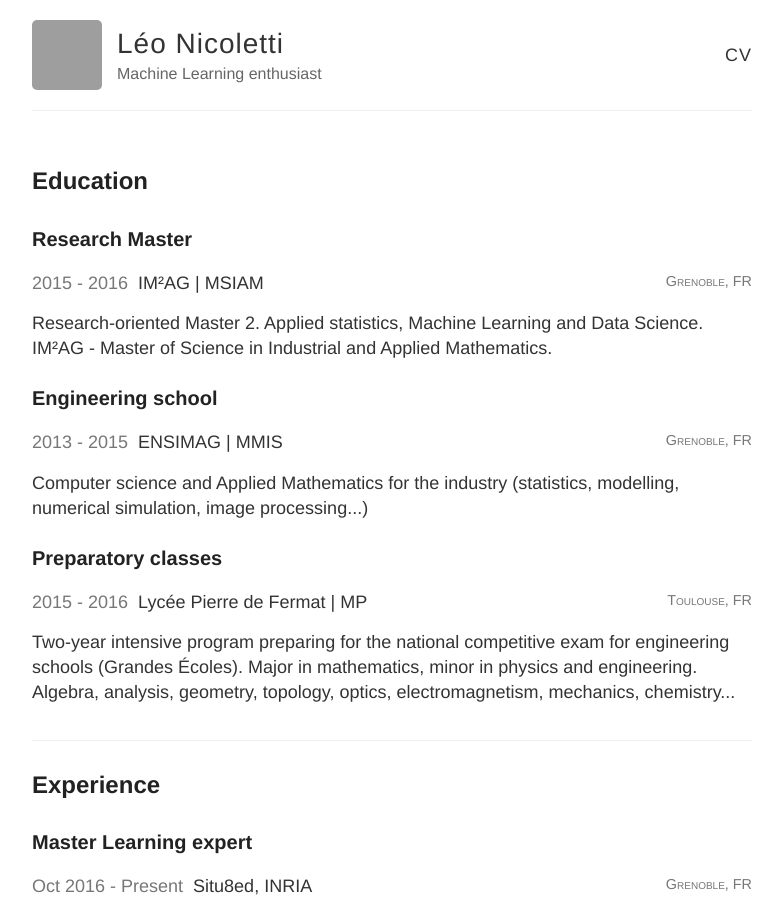
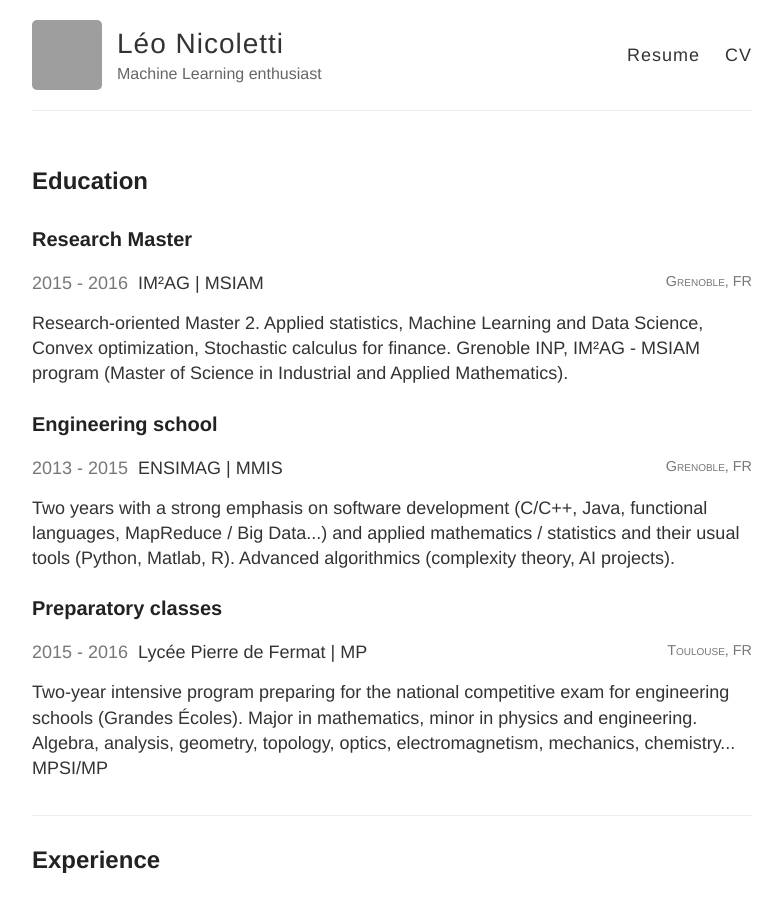
Before and after one commit to leonicoletti/leonicoletti.github.io, a Jekyll site: the page built from curriculum.html, in a window 1280 px wide and 900 px high. Shown: the whole window, without its empty margins (248-1030 px from the left). Built offline with Jekyll 4.4.1, drawn with Linux system fonts in a browser that asks for light colours; some of the changed text lies outside the part shown; grey boxes are pictures that could not be loaded.

Commit message:
PDF resume, minor corrections.

```diff
--- a/_layouts/default.html
+++ b/_layouts/default.html
@@ -25,7 +25,7 @@
 
           <nav>
             <!-- <a href="{{ site.baseurl }}/blog">Blog</a> -->
-            <!-- <a href="{{ site.baseurl }}/resume">Resume</a> -->
+            <a href="{{ site.baseurl }}/LeoNicolettiResume.pdf">Resume</a>
             <a href="{{ site.baseurl }}/curriculum">CV</a>
           </nav>
         </header>
--- a/curriculum.html
+++ b/curriculum.html
@@ -10,15 +10,15 @@
 
     <h3>Research Master</h3>
     <div class="entry-desc"><span class="entry-duration">2015 - 2016</span>IM²AG | MSIAM<span class="entry-location">Grenoble, FR</span></div>
-    <p>Research-oriented Master 2. Applied statistics, Machine Learning and Data Science. IM²AG - Master of Science in Industrial and Applied Mathematics.</p>
+    <p>Research-oriented Master 2. Applied statistics, Machine Learning and Data Science, Convex optimization, Stochastic calculus for finance. Grenoble INP, IM²AG - MSIAM program (Master of Science in Industrial and Applied Mathematics).</p>
 
     <h3>Engineering school</h3>
     <div class="entry-desc"><span class="entry-duration">2013 - 2015</span>ENSIMAG | MMIS<span class="entry-location">Grenoble, FR</span></div>
-    <p>Computer science and Applied Mathematics for the industry (statistics, modelling, numerical simulation, image processing...)</p>
+    <p>Two years with a strong emphasis on software development (C/C++, Java, functional languages, MapReduce / Big Data...) and applied mathematics / statistics and their usual tools (Python, Matlab, R). Advanced algorithmics (complexity theory, AI projects).</p>
 
     <h3>Preparatory classes</h3>
     <div class="entry-desc"><span class="entry-duration">2015 - 2016</span>Lycée Pierre de Fermat | MP<span class="entry-location">Toulouse, FR</span></div>
-    <p>Two-year intensive program preparing for the national competitive exam for engineering schools (Grandes Écoles). Major in mathematics, minor in physics and engineering. Algebra, analysis, geometry, topology, optics, electromagnetism, mechanics, chemistry...</p>
+    <p>Two-year intensive program preparing for the national competitive exam for engineering schools (Grandes Écoles). Major in mathematics, minor in physics and engineering. Algebra, analysis, geometry, topology, optics, electromagnetism, mechanics, chemistry... MPSI/MP</p>
 
     <div class="separator"></div>
     <h2>Experience</h2>
@@ -63,15 +63,15 @@
       <div class="column-right">C/C++, On-board/low-resources computing, multithreading</div>
     </div>
     <div class="row">
-      <div class="column-left">Front-end / web</div>
+      <div class="column-left">Front-end</div>
       <div class="column-right">Angular 2.x, Cordova, Typescript, HTML/CSS, Native Android</div>
     </div>
     <div class="row">
-      <div class="column-left">Back-end / servers</div>
+      <div class="column-left">Back-end</div>
       <div class="column-right">Node.js, Java servlets, DAOs, MySQL</div>
     </div>
     <div class="row">
-      <div class="column-left">Environments / tools</div>
+      <div class="column-left">Environments</div>
       <div class="column-right">Unix, git, CI, Monitoring, Agile methodology, DevOps...</div>
     </div>
 
```
Also changed, not shown: 1 other file.
